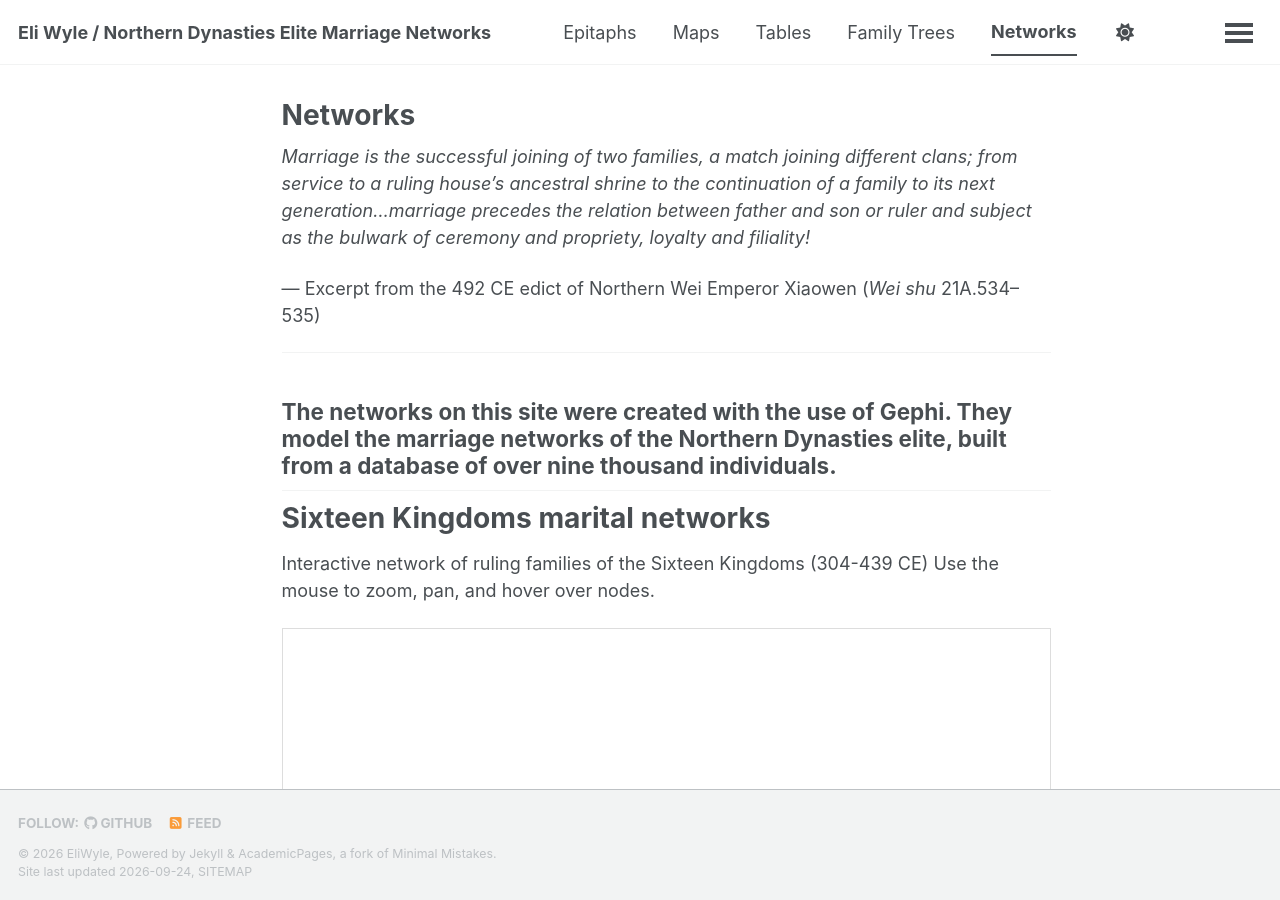
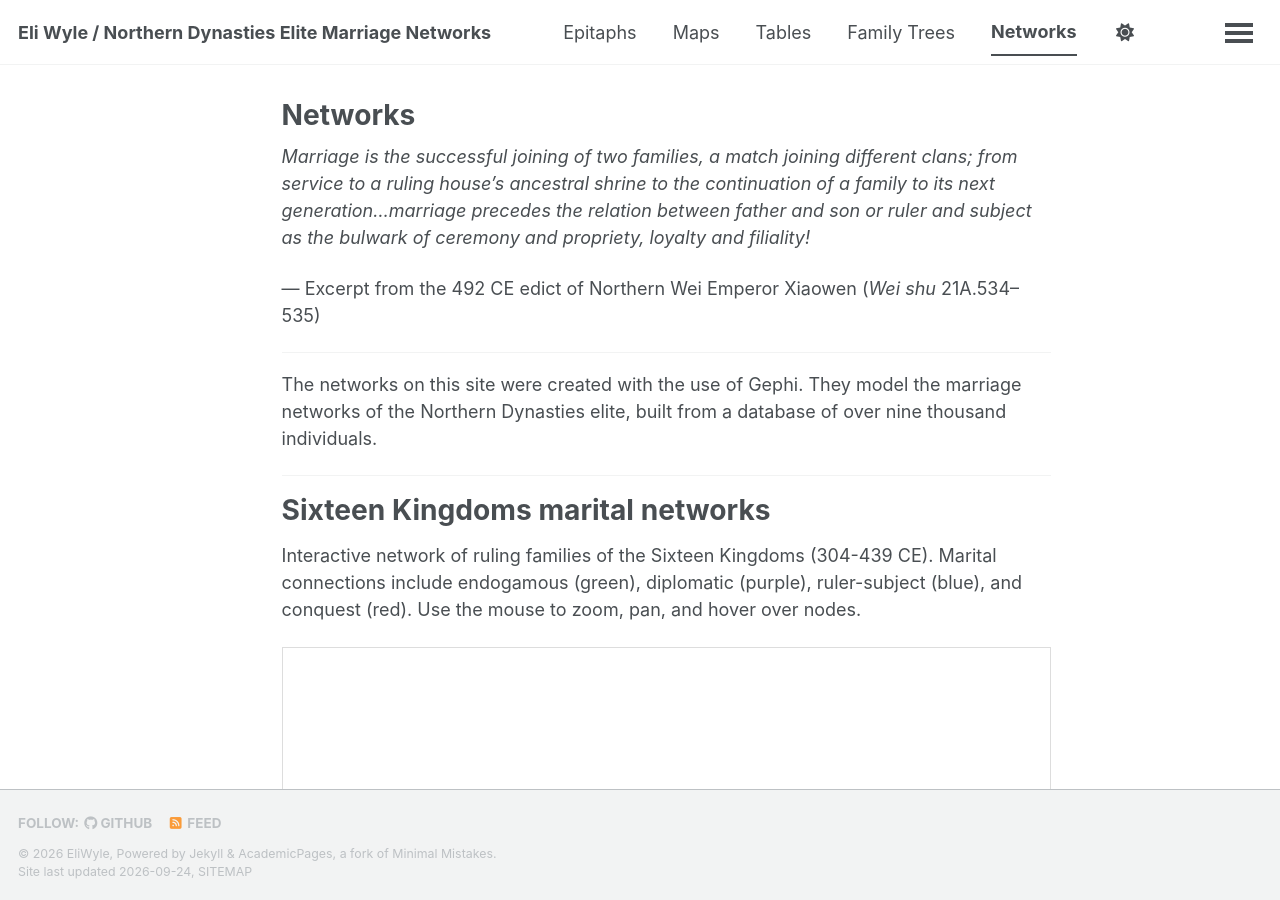
Before and after one commit to eliwyle/northerndynmarriages, a Jekyll site: the page built from _pages/networks.md, in a window 1280 px wide and 900 px high. Built offline with Jekyll 4.4.1, drawn with Linux system fonts in a browser that asks for light colours; a style sheet for code colours, icons or effects is not loaded.

Commit message:
Enhance network descriptions in networks.md
Updated the description of the networks and added details about the marital connections in the Sixteen Kingdoms.

```diff
--- a/_pages/networks.md
+++ b/_pages/networks.md
@@ -9,13 +9,10 @@ toc: false
 — Excerpt from the 492 CE edict of Northern Wei Emperor Xiaowen (*Wei shu* 21A.534–535)
 
 ---
-
-
-
-The networks on this site were created with the use of Gephi. They model the marriage networks of the Northern Dynasties elite, built from a database of over nine thousand individuals.
+<p>The networks on this site were created with the use of Gephi. They model the marriage networks of the Northern Dynasties elite, built from a database of over nine thousand individuals.</p>
 ---
 # Sixteen Kingdoms marital networks
-<p>Interactive network of ruling families of the Sixteen Kingdoms (304-439 CE) Use the mouse to zoom, pan, and hover over nodes. </p>
+<p>Interactive network of ruling families of the Sixteen Kingdoms (304-439 CE). Marital connections include endogamous (green), diplomatic (purple), ruler-subject (blue), and conquest (red). Use the mouse to zoom, pan, and hover over nodes. </p>
 <div
   id="16k-network"
   class="sigma-container"
```
